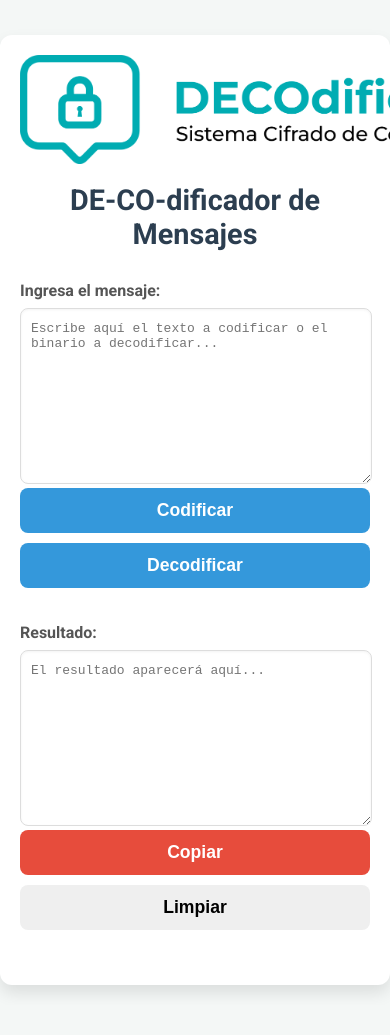
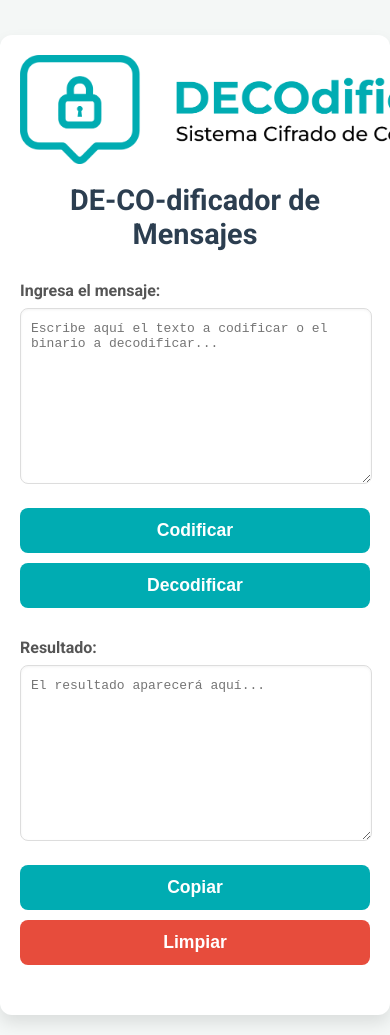
Before and after one commit to Heredia-Eric/DE-CO-dificador, a plain HTML site: page Versión-Web/index.html in a window 390 px wide. Shown: the top 1035 px of the page. Before the commit the page ends 1005 px from the top, so only its background shows below. Drawn offline with Linux system fonts and the light colour scheme.

Commit message:
update estilos

```diff
--- a/Versión-Web/css/styles.css
+++ b/Versión-Web/css/styles.css
@@ -40,7 +40,7 @@ body {
 
 .header h1 {
     color: #2c3e50; /* Un color oscuro para el título */
-    font-size: 2.2em; /* Tamaño de fuente más grande */
+    font-size: 2.1em; /* Tamaño de fuente más grande */
     margin: 0; /* Elimina márgenes por defecto */
 }
 
@@ -77,14 +77,26 @@ textarea:focus {
     box-shadow: 0 0 0 3px rgba(52, 152, 219, 0.3); /* Sombra de foco azul */
 }
 
-/* Estilos para la sección de botones */
-.buttons-section {
+/* Eliminamos el estilo obsoleto para .buttons-section */
+/* .buttons-section {
+    display: flex;
+    justify-content: center;
+    gap: 20px;
+    margin-bottom: 30px;
+    flex-wrap: wrap;
+} */
+
+/* NUEVOS ESTILOS PARA LAS SECCIONES DE BOTONES ESPECÍFICAS */
+.buttons-input-section,
+.buttons-output-section {
     display: flex; /* Usa flexbox para alinear botones */
     justify-content: center; /* Centra los botones horizontalmente */
     gap: 20px; /* Espacio entre los botones */
-    margin-bottom: 30px; /* Espacio debajo de los botones */
+    margin-top: 20px; /* Espacio encima de los botones */
+    margin-bottom: 30px; /* Espacio debajo de los botones (ajusta si es necesario) */
     flex-wrap: wrap; /* Permite que los botones se envuelvan en pantallas pequeñas */
 }
+
 
 /* Estilos base para todos los botones */
 .btn {
@@ -98,14 +110,14 @@ textarea:focus {
     min-width: 120px; /* Ancho mínimo para los botones */
 }
 
-/* Estilos para botones principales (Codificar, Decodificar) */
+/* Estilos para botones primarios (Codificar, Decodificar) */
 .btn.primary {
-    background-color: #3498db; /* Azul vibrante */
+    background-color: #00ACB2; /* Verde #00ACB2 */
     color: white; /* Texto blanco */
 }
 
 .btn.primary:hover {
-    background-color: #2980b9; /* Azul más oscuro al pasar el ratón */
+    background-color: #008C90; /* Un verde un poco más oscuro al pasar el ratón */
     transform: translateY(-2px); /* Pequeño efecto de elevación */
 }
 
@@ -113,20 +125,36 @@ textarea:focus {
     transform: translateY(0); /* Efecto de "presión" al hacer clic */
 }
 
-/* Estilos para botones secundarios (Limpiar) */
+/* Estilos para botones secundarios (Copiar, Pegar) */
 .btn.secondary {
-    background-color: #e74c3c; /* Rojo para limpiar */
+    background-color: #00ACB2; /* Verde #00ACB2 */
     color: white; /* Texto blanco */
 }
 
 .btn.secondary:hover {
-    background-color: #c0392b; /* Rojo más oscuro al pasar el ratón */
+    background-color: #008C90; /* Un verde un poco más oscuro al pasar el ratón */
     transform: translateY(-2px); /* Pequeño efecto de elevación */
 }
 
 .btn.secondary:active {
     transform: translateY(0); /* Efecto de "presión" al hacer clic */
 }
+
+/* ESTILOS para el botón terciario (Limpiar) */
+.btn.tertiary {
+    background-color: #e74c3c; /* Rojo para limpiar */
+    color: white; /* Texto blanco */
+}
+
+.btn.tertiary:hover {
+    background-color: #c0392b; /* Rojo más oscuro al pasar el ratón */
+    transform: translateY(-2px); /* Pequeño efecto de elevación */
+}
+
+.btn.tertiary:active {
+    transform: translateY(0); /* Efecto de "presión" al hacer clic */
+}
+
 
 /* Media Queries para responsividad (ajustes para pantallas más pequeñas) */
 @media (max-width: 768px) {
@@ -135,17 +163,18 @@ textarea:focus {
         margin-top: 15px;
     }
 
-    .header h1 {
+    .header h1 { /* Cambiado de h2 a h1, ya que en el HTML hay un h1 */
         font-size: 1.8em; /* Título más pequeño */
+    }
+
+    /* Ajustes para los botones en pantallas pequeñas */
+    .buttons-input-section,
+    .buttons-output-section {
+        flex-direction: column; /* Apila los botones verticalmente */
+        gap: 10px; /* Ajusta el espacio entre botones apilados */
     }
 
     .btn {
         width: 100%; /* Botones de ancho completo en pantallas muy pequeñas */
-        margin-bottom: 10px; /* Espacio entre botones apilados */
-    }
-
-    .buttons-section {
-        flex-direction: column; /* Apila los botones verticalmente */
-        gap: 10px; /* Ajusta el espacio entre botones apilados */
     }
 }
```
